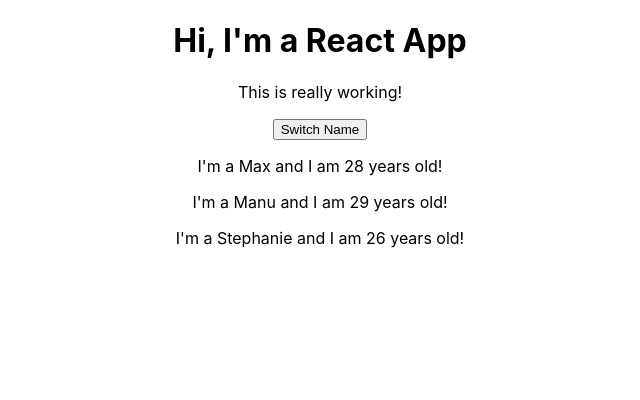
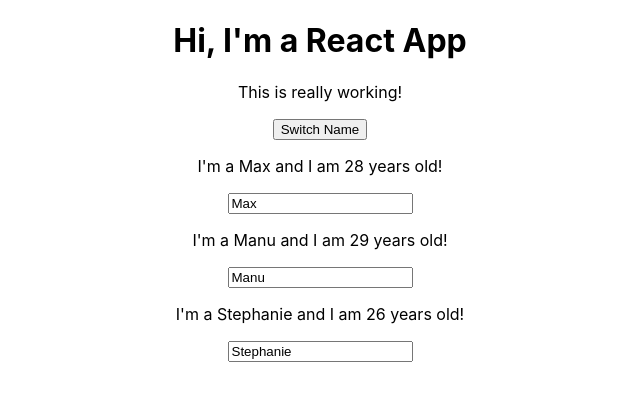
Before and after one commit to trickyBytes/react-complete-guide-chapter-solutions, a React (Create React App) app: page / in a window 1280 px wide. Shown: the top 400 px of the page, without its empty margins (320-960 px from the left). Built offline with nearby package versions, Linux system fonts and the light colour scheme.

Commit message:
chapter-3: Two way binding of changed value to state.

```diff
--- a/src/App.js
+++ b/src/App.js
@@ -9,17 +9,30 @@
       { name: "Manu", age: 29 },
       { name: "Stephanie", age: 26 }
     ],
-    otherState: 'Some other Value'
+    otherState: "Some other Value"
   };
 
-  switchNameHandler = (newName) => {
+  switchNameHandler = newName => {
     // console.log("Was clicked!");
     //Don't do this this.state.persons[0].name = 'Maximillian'
-    this.setState({persons: [
-      { name: newName, age: 28 },
-      { name: "Manu", age: 29 },
-      { name: "Stephanie", age: 27 }
-    ]})
+    this.setState({
+      persons: [
+        { name: newName, age: 28 },
+        { name: "Manu", age: 29 },
+        { name: "Stephanie", age: 27 }
+      ]
+    });
+  };
+
+  nameChangedHandler = event => {
+    this.setState({
+      persons: [
+        { name: "Max", age: 28 },
+        /* Dynamically update value base on input from event */
+        { name: event.target.value, age: 29 },
+        { name: "Stephanie", age: 26 }
+      ]
+    });
   };
 
   render() {
@@ -28,7 +41,9 @@
         <h1>Hi, I'm a React App</h1>
         <p>This is really working!</p>
         {/* One way of binding a method call to on click event, use bind primarliy as it's more efficient (not sure why) */}
-        <button onClick={() => this.switchNameHandler('Maximilian!!')}>Switch Name</button>
+        <button onClick={() => this.switchNameHandler("Maximilian!!")}>
+          Switch Name
+        </button>
         <Person
           name={this.state.persons[0].name}
           age={this.state.persons[0].age}
@@ -37,7 +52,8 @@
           name={this.state.persons[1].name}
           age={this.state.persons[1].age}
           /* Another way of binding a method call to on click event */
-          click={this.switchNameHandler.bind(this, 'Max!')}
+          click={this.switchNameHandler.bind(this, "Max!")}
+          changed={this.nameChangedHandler}
         />
         <Person
           name={this.state.persons[2].name}
--- a/src/Person/Person.js
+++ b/src/Person/Person.js
@@ -7,6 +7,7 @@
         I'm a {props.name} and I am {props.age} years old!
       </p>
       <p>{props.children}</p>
+      <input type="text" onChange={props.changed} value={props.name} />
     </div>
   );
 };
```
